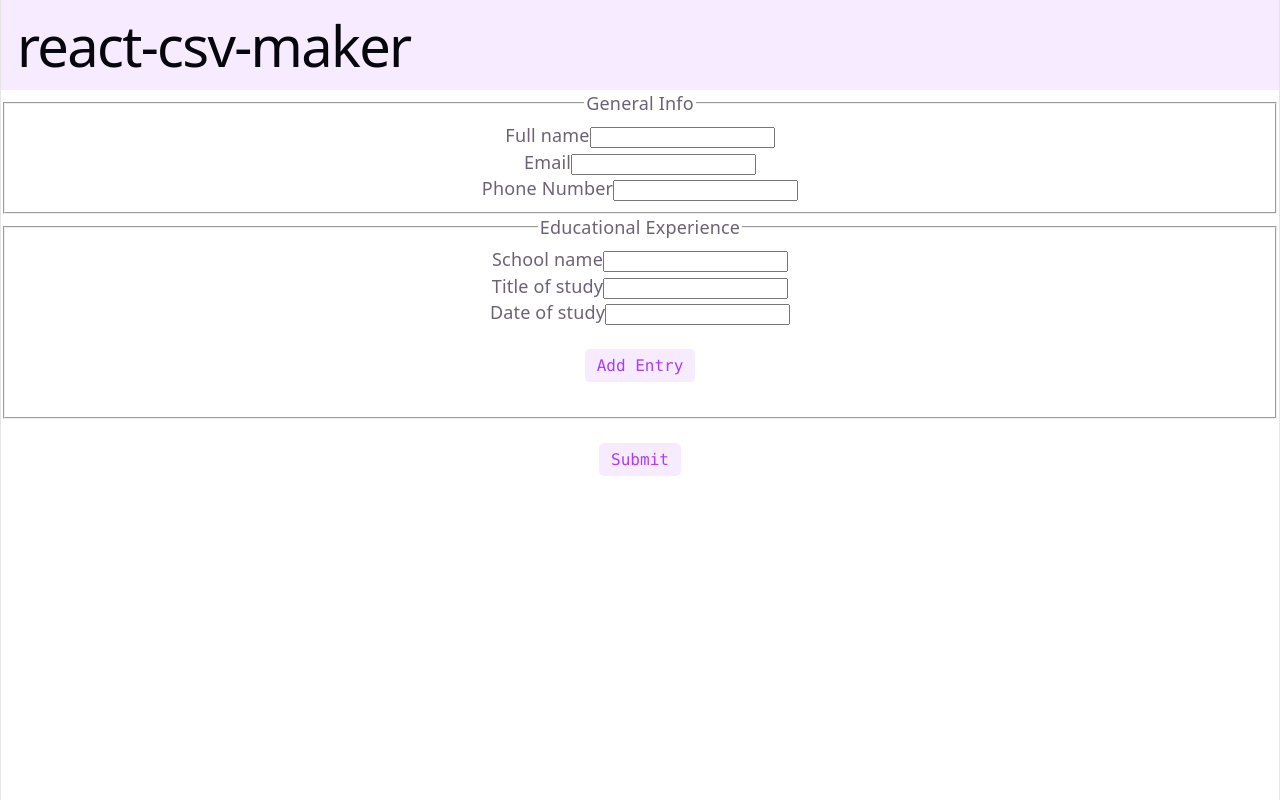
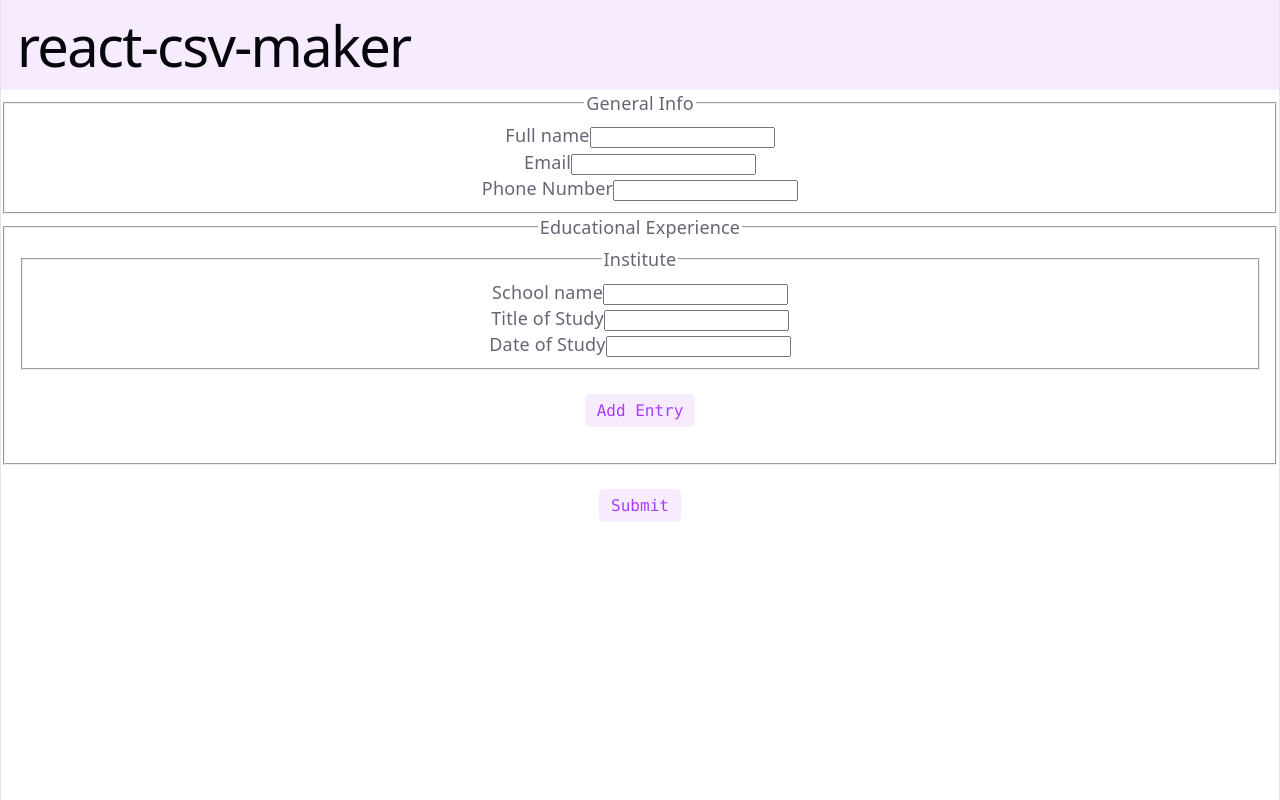
Before and after one commit to 4R1u/react-cv-maker, a React (Vite) app: page / in a window 1280 px wide. Built offline with nearby package versions, Linux system fonts and the light colour scheme.

Commit message:
refactor: use DynamicSection for eduTemplate

```diff
--- a/src/App.jsx
+++ b/src/App.jsx
@@ -14,20 +14,13 @@ function App() {
   }
 
   const eduTemplate = function({key}) {
-    return (<div className='section-entry' key={key}>
-      <div className='field'>
-        <label htmlFor={`school_name_${key}`}>School name</label>
-        <input type="text" name={`school_name_${key}`} id={`school_name_${key}`} autoComplete='on'/>
-      </div>
-      <div className='field'>
-        <label htmlFor={`study_title_${key}`}>Title of study</label>
-        <input type="text" name={`stduy_title_${key}`} id={`study_title_${key}`} autoComplete='on'/>
-      </div>
-      <div className='field'>
-        <label htmlFor={`date_of_study_${key}`}>Date of study</label>
-        <input type="text" name={`date_of_study_${key}`} id={`date_of_study_${key}`} autoComplete='on'/>
-      </div>
-    </div>);
+    return (<Section legend={"Institute"} key={key} fields={
+      [
+        {name: `school_name_${key}`, label: "School name", type: "text"},
+        {name: `school_title_${key}`, label: "Title of Study", type: "text"},
+        {name: `school_date_${key}`, label: "Date of Study", type: "text"}
+      ]
+    }/>);
   };
 
   return (
```
